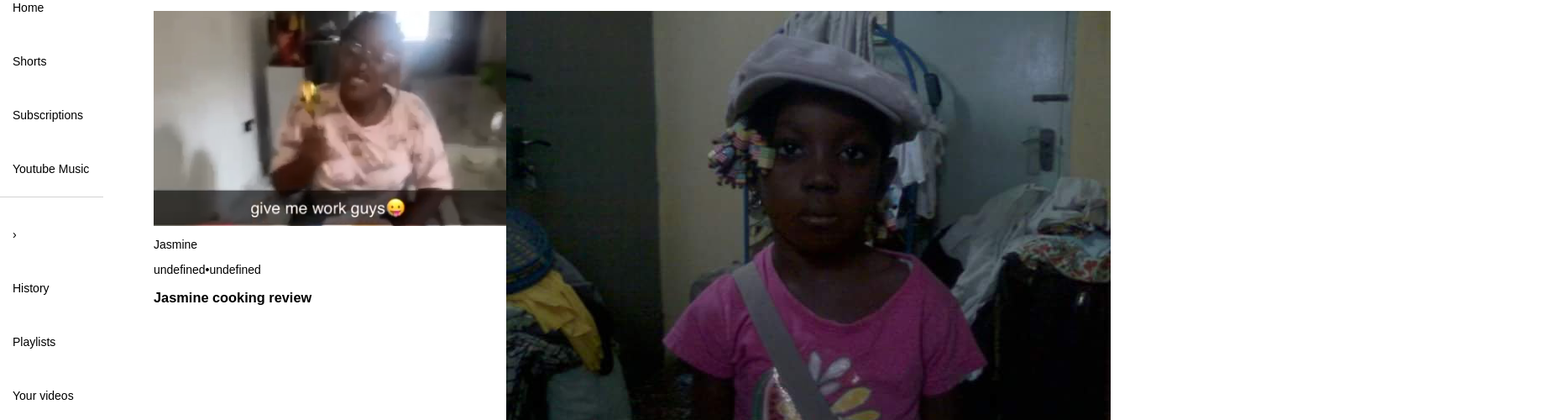
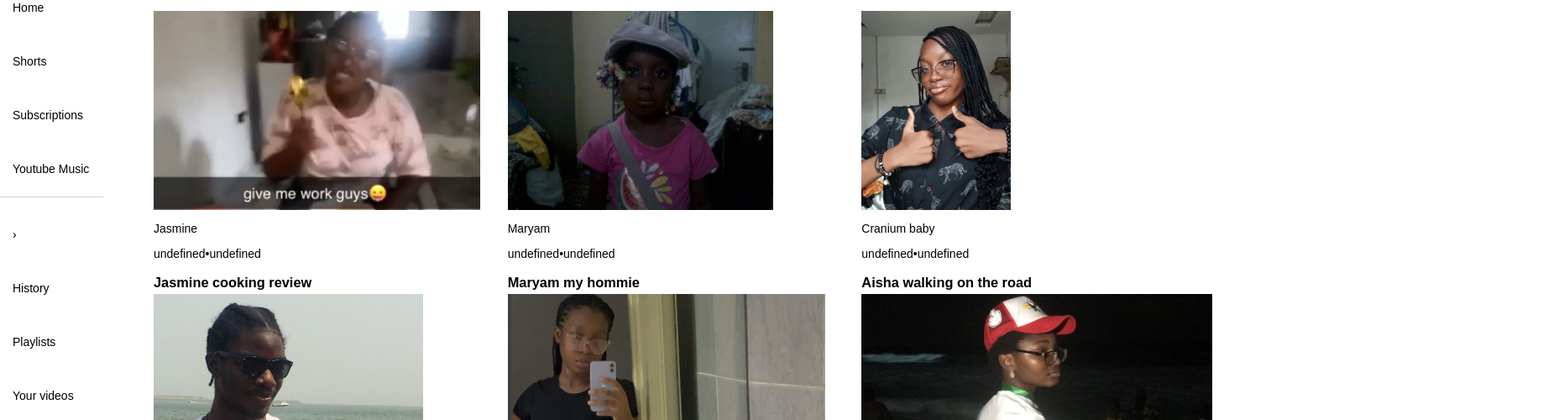
Before and after one commit to HOVA63/Youtube, a plain HTML site: page index.html in a window 1280 px wide. Shown: the part 115-615 px from the top of the page at 84% size, 1863 px wide, since content can reach past the window. Drawn offline with Linux system fonts and the light colour scheme.

Commit message:
gave sizes to the thumbnails

```diff
--- a/css/styles.css
+++ b/css/styles.css
@@ -28,6 +28,8 @@ header {
     margin: 0%;
     position: sticky;
     top: 0px;
+    left: 0;
+    right: 0;
 }
 
 header .start {
@@ -327,3 +329,12 @@ main .videos {
     width: 477.656px;
     height: 369px;
 }
+
+.video-card {
+    width: 421.66px;
+    height: 337.17px;
+}
+
+.video-thumbnail {
+    height: 237.17px;
+}
```
